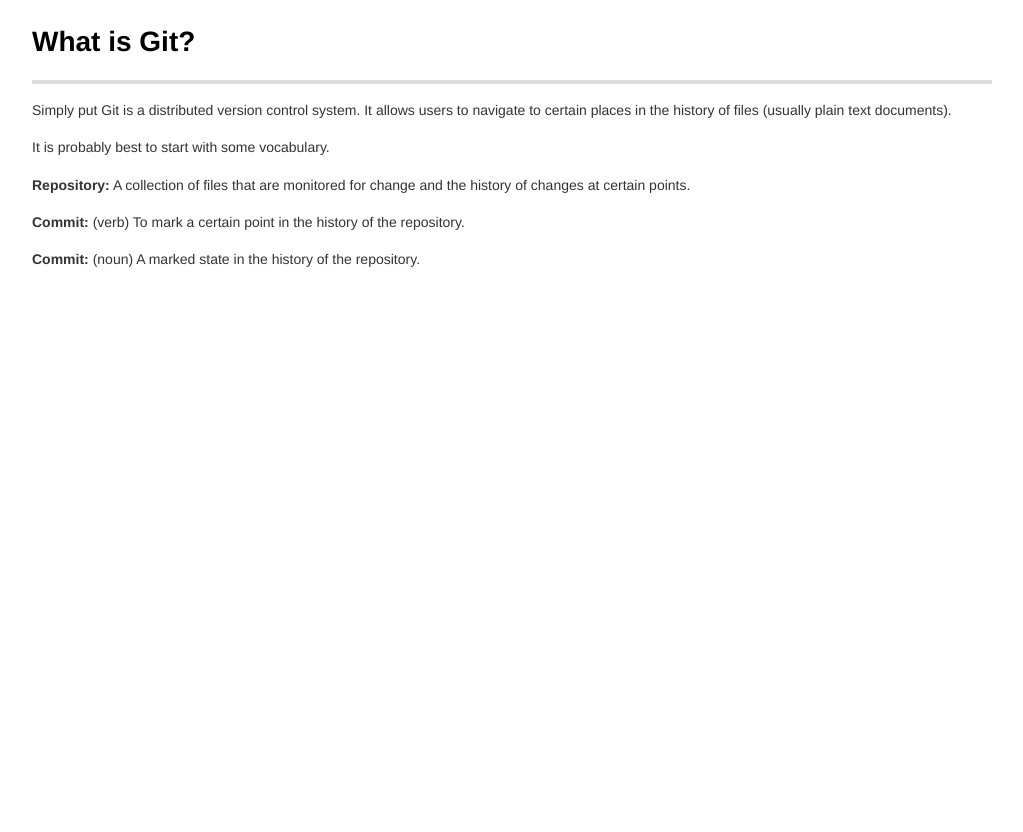
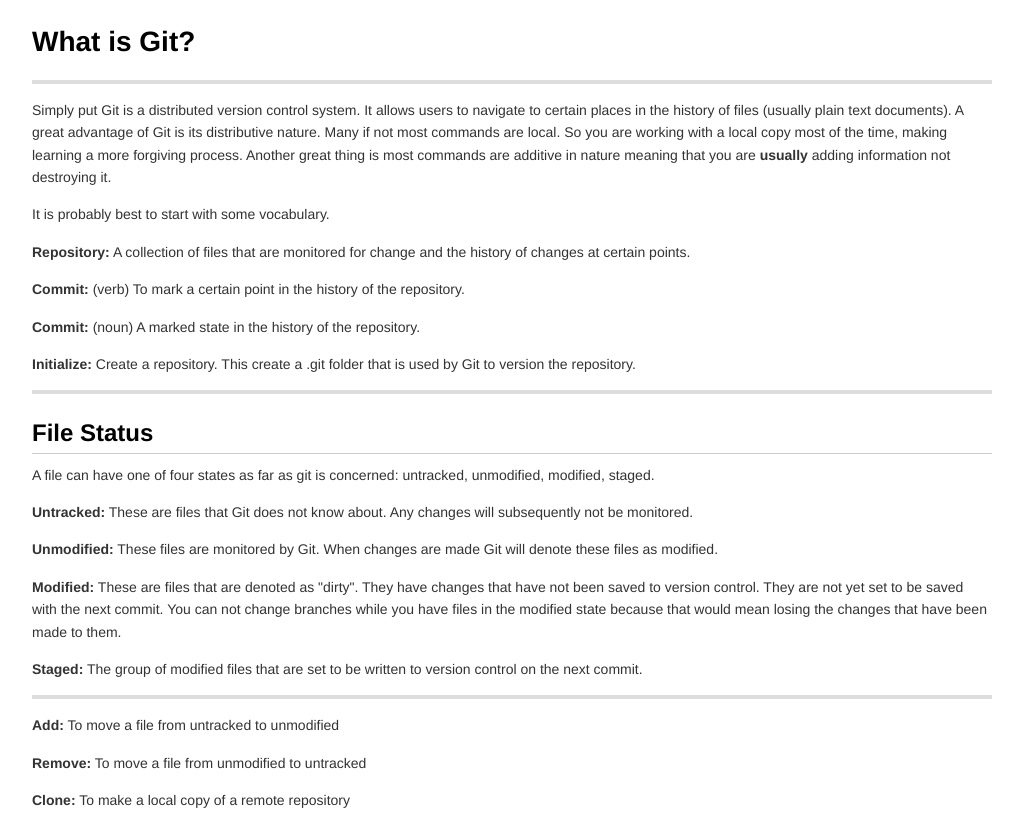
Before and after one commit to mforsberg-pinnergy/mcf2280.github.io, a plain HTML site: page WhatGitIs.html in a window 1280 px wide. Shown: the whole page, without its empty margins (128-1151 px from the left). Before the commit the page ends 800 px from the top, so only its background shows below. Drawn offline with Linux system fonts and the light colour scheme.

Commit message:
Worked on What Git Is
* added $ to getting started
* Started writing WhatGitIs

```diff
--- a/WhatGitIs.html
+++ b/WhatGitIs.html
@@ -293,11 +293,23 @@ img {
 <body>
 <h1>What is Git?</h1>
 <hr />
-<p>Simply put Git is a distributed version control system. It allows users to navigate to certain places in the history of files (usually plain text documents).</p>
+<p>Simply put Git is a distributed version control system. It allows users to navigate to certain places in the history of files (usually plain text documents). A great advantage of Git is its distributive nature. Many if not most commands are local. So you are working with a local copy most of the time, making learning a more forgiving process. Another great thing is most commands are additive in nature meaning that you are <strong>usually</strong> adding information not destroying it.</p>
 <p>It is probably best to start with some vocabulary.</p>
 <p><strong>Repository:</strong> A collection of files that are monitored for change and the history of changes at certain points.</p>
 <p><strong>Commit:</strong> (verb) To mark a certain point in the history of the repository. </p>
 <p><strong>Commit:</strong> (noun) A marked state in the history of the repository.</p>
+<p><strong>Initialize:</strong> Create a repository. This create a .git folder that is used by Git to version the repository.</p>
+<hr />
+<h2>File Status</h2>
+<p>A file can have one of four states as far as git is concerned: untracked, unmodified, modified, staged.</p>
+<p><strong>Untracked:</strong> These are files that Git does not know about. Any changes will subsequently not be monitored.</p>
+<p><strong>Unmodified:</strong> These files are monitored by Git. When changes are made Git will denote these files as modified.</p>
+<p><strong>Modified:</strong> These are files that are denoted as &quot;dirty&quot;. They have changes that have not been saved to version control. They are not yet set to be saved with the next commit. You can not change branches while you have files in the modified state because that would mean losing the changes that have been made to them.</p>
+<p><strong>Staged:</strong> The group of modified files that are set to be written to version control on the next commit.</p>
+<hr />
+<p><strong>Add:</strong> To move a file from untracked to unmodified</p>
+<p><strong>Remove:</strong> To move a file from unmodified to untracked</p>
+<p><strong>Clone:</strong> To make a local copy of a remote repository</p>
 
 </body>
 </html>
```
Also changed, not shown: GettingStarted.html (+4 -4 lines), 2 other files.
